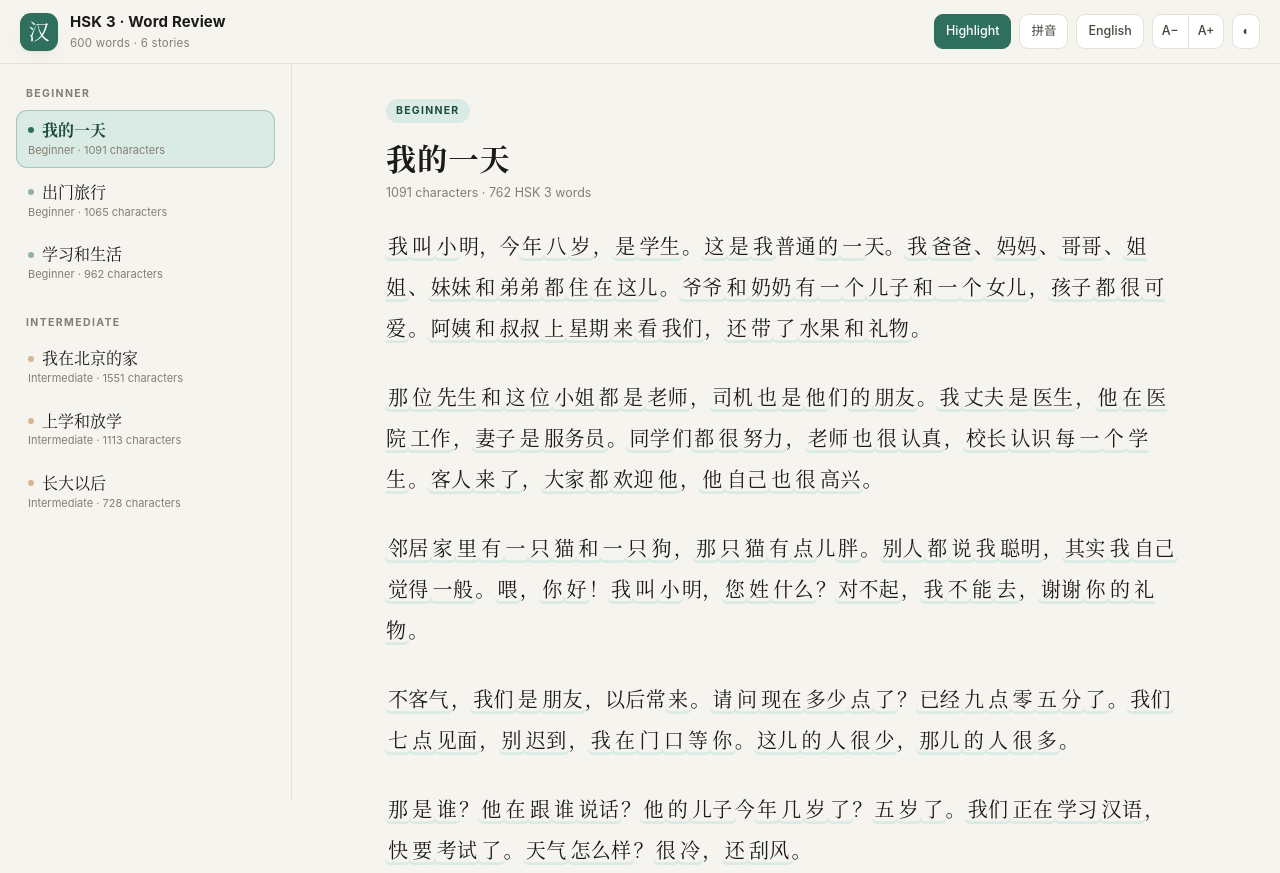
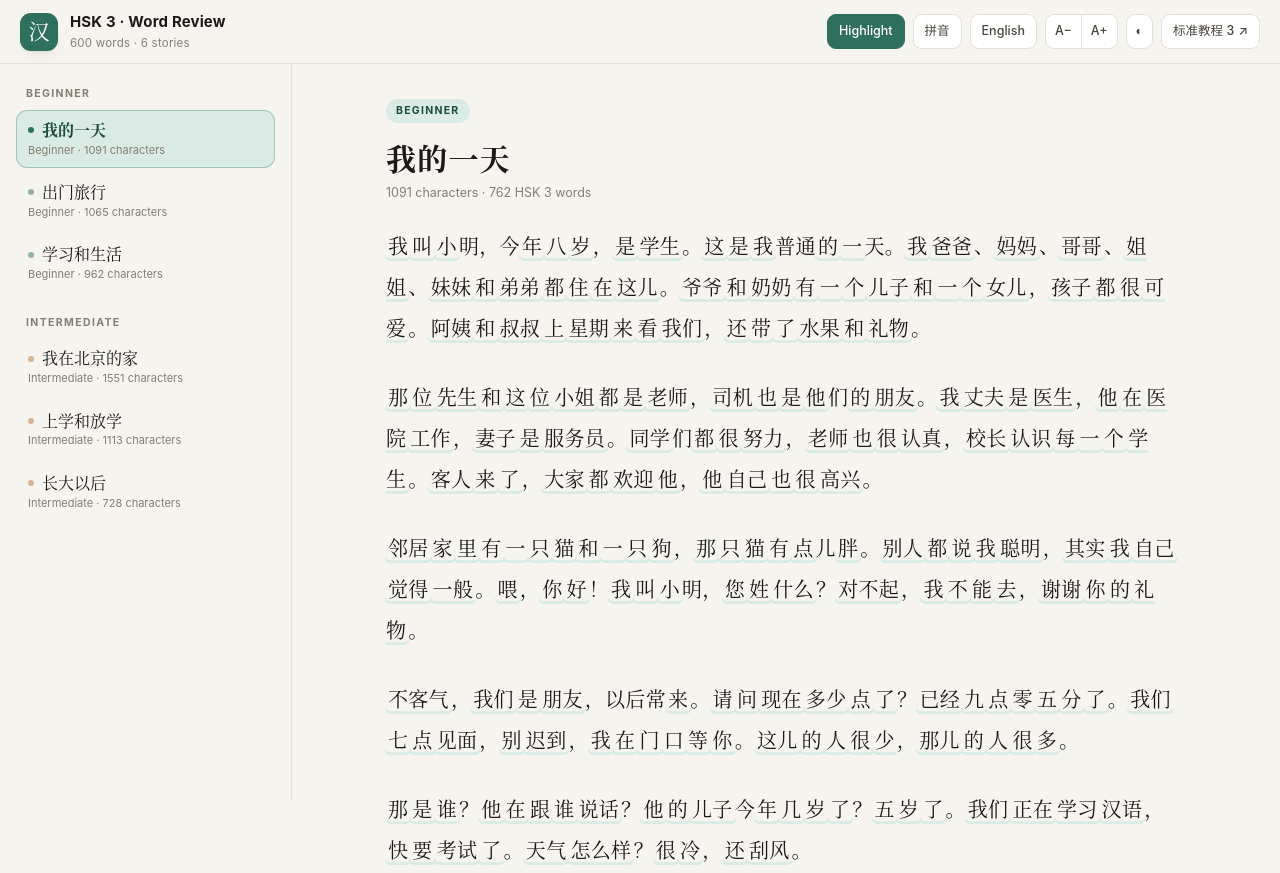
Before and after one commit to mdmohsin109/hsk3-review, a plain HTML site: page index.html in a window 1280 px wide. Shown: the top 873 px of the page. Drawn offline with Linux system fonts and the light colour scheme.

Commit message:
Link to the HSK 3 Standard Course book reader
Adds a top-bar button pointing at the companion book site so readers can
move between the six-story word review and the full textbook.

```diff
--- a/index.html
+++ b/index.html
@@ -33,6 +33,9 @@
       <button id="fs-inc" class="tool icon" type="button" aria-label="Increase text size">A+</button>
     </div>
     <button id="t-theme" class="tool icon" type="button" aria-label="Toggle dark mode">◐</button>
+    <a class="tool link" href="https://mdmohsin109.github.io/hsk3-book/" target="_blank" rel="noopener">
+      <span class="tool-label">标准教程 3</span> ↗
+    </a>
   </div>
 </header>
 
--- a/style.css
+++ b/style.css
@@ -133,6 +133,8 @@ html[data-theme="dark"] .tool.toggle[aria-pressed="true"] { color: #10231d; }
 .sizer .tool:last-child  { border-radius: 0 9px 9px 0; margin-left: -1px; }
 
 .tool.icon { padding: 7px 9px; font-family: var(--ui); }
+
+a.tool { text-decoration: none; display: inline-flex; align-items: center; gap: 4px; }
 
 /* ---------------------------------------------------------------- layout */
 
```
